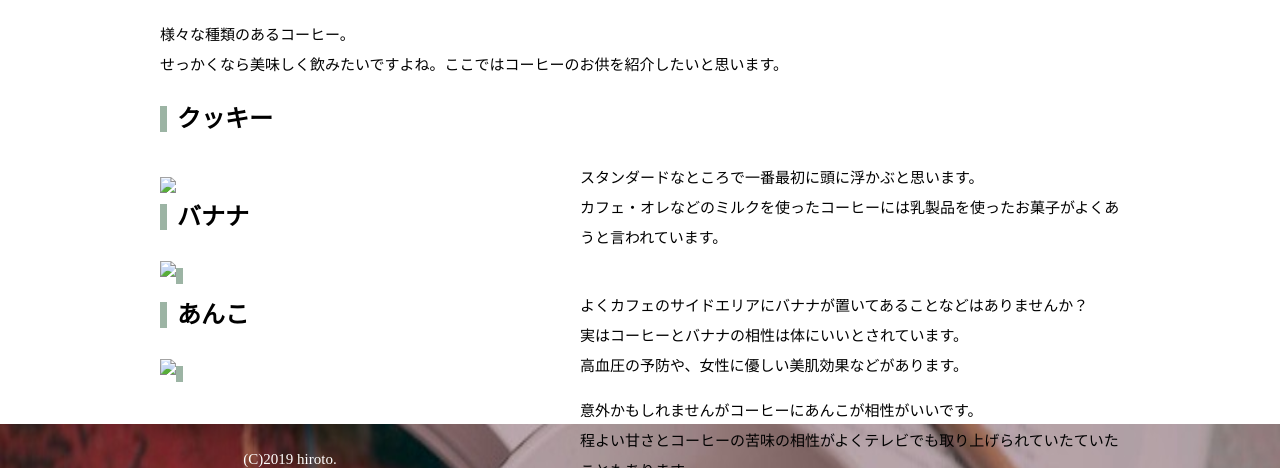
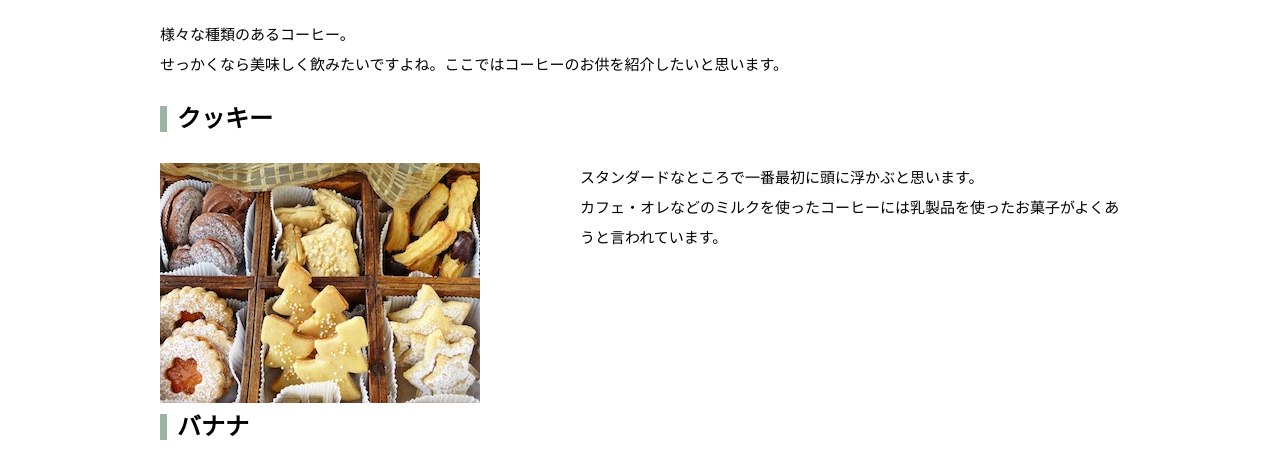
Before and after one commit to hiro5757/hiro5757.github.io, a plain HTML site: page garnish.html in a window 1280 px wide. Shown: the part 413-881 px from the top of the page. Drawn offline with Linux system fonts and the light colour scheme; files whose address does not match are found by name.

Commit message:
Update garnish.html

```diff
--- a/garnish.html
+++ b/garnish.html
@@ -31,7 +31,7 @@
                 </p>
 
                 <h2 class="cookie">クッキー</h2>
-                <img src="image/cook.jpg" class="cook">
+                <img src="cook.jpg" class="cook">
                 <div class="cook-txt">
                     <p>スタンダードなところで一番最初に頭に浮かぶと思います。<br>
                         カフェ・オレなどのミルクを使ったコーヒーには乳製品を使ったお菓子がよくあうと言われています。
@@ -39,7 +39,7 @@
                 </div>
 
                 <h2 class="banana">バナナ</h2>
-                <img src="image/banana.jpg" class="banana">
+                <img src="banana.jpg" class="banana">
                 <div class="banana-txt">
                     <p>よくカフェのサイドエリアにバナナが置いてあることなどはありませんか？<br>
                         実はコーヒーとバナナの相性は体にいいとされています。<br>
@@ -48,7 +48,7 @@
                 </div>
 
                 <h2 class="annko">あんこ</h2>
-                <img src="image/annko.jpg" class="annko">
+                <img src="annko.jpg" class="annko">
                 <div class="annko-txt">
                     <p>意外かもしれませんがコーヒーにあんこが相性がいいです。<br>
                         程よい甘さとコーヒーの苦味の相性がよくテレビでも取り上げられていたていたこともあります。<br>
```
